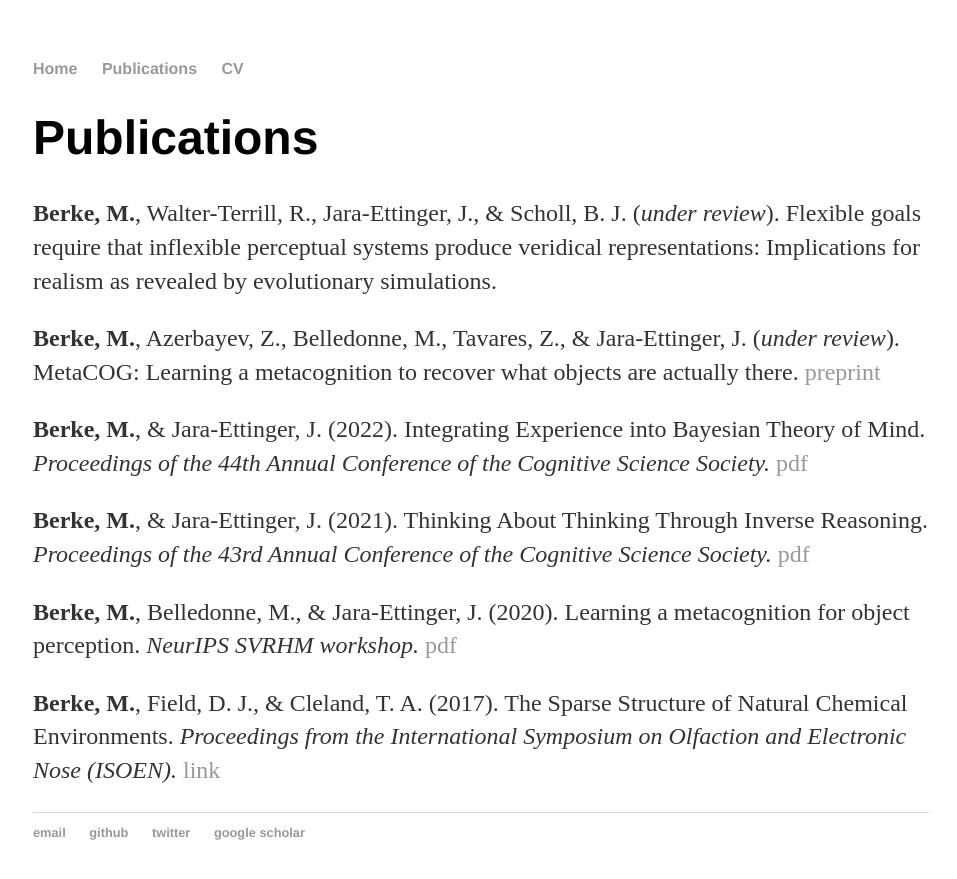
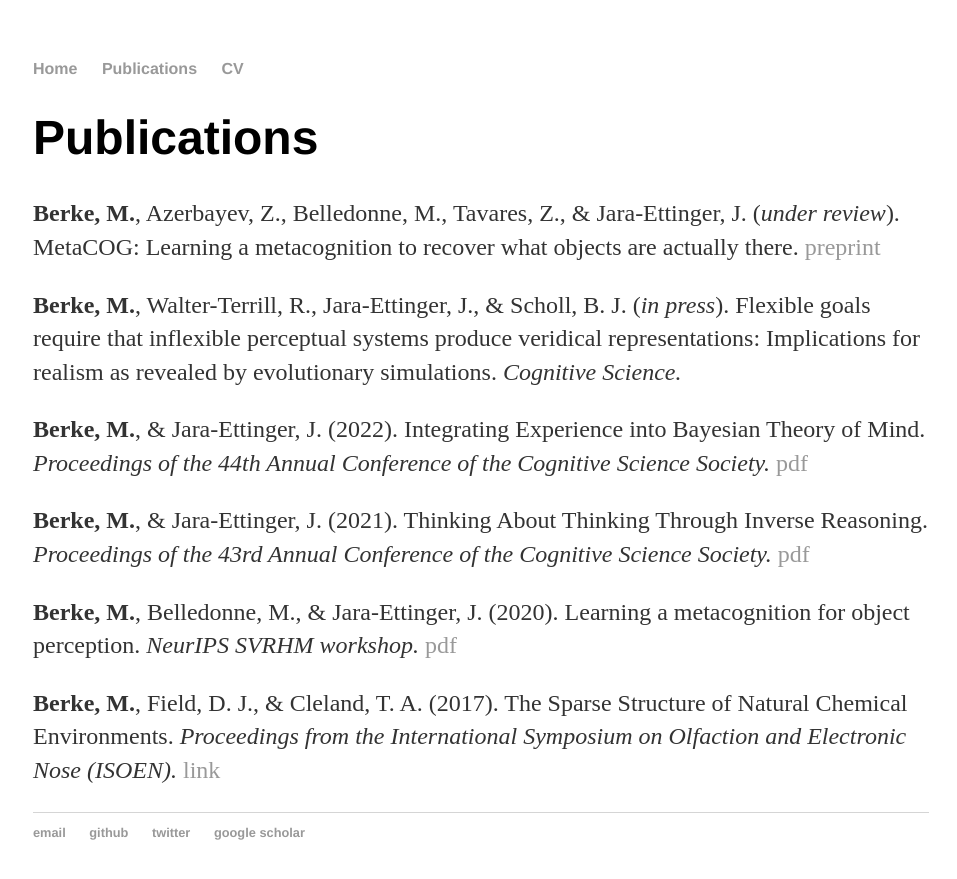
Before and after one commit to marleneberke/marleneberke.github.io, a Jekyll site: the page built from publications.html, in a window 1280 px wide. Shown: the top 879 px of the page, without its empty margins (159-1116 px from the left). Built offline with Jekyll 4.4.1, drawn with Linux system fonts in a browser that asks for light colours.

Commit message:
Update publications.html

```diff
--- a/publications.html
+++ b/publications.html
@@ -5,9 +5,9 @@
 
 <h1>Publications</h1>
 
-<p><b>Berke, M.</b>, Walter-Terrill, R., Jara-Ettinger, J., & Scholl, B. J. (<i>under review</i>). Flexible goals require that inflexible perceptual systems produce veridical representations: Implications for realism as revealed by evolutionary simulations. </p>
+<p><b>Berke, M.</b>, Azerbayev, Z., Belledonne, M., Tavares, Z., & Jara-Ettinger, J. (<i>under review</i>). MetaCOG: Learning a metacognition to recover what objects are actually there. <a href="https://github.com/marleneberke/marleneberke.github.io/raw/main/METACOG.pdf">preprint</a> </p>
 
-<p><b>Berke, M.</b>, Azerbayev, Z., Belledonne, M., Tavares, Z., & Jara-Ettinger, J. (<i>under review</i>). MetaCOG: Learning a metacognition to recover what objects are actually there. <a href="https://github.com/marleneberke/marleneberke.github.io/raw/main/METACOG.pdf">preprint</a> </p>
+<p><b>Berke, M.</b>, Walter-Terrill, R., Jara-Ettinger, J., & Scholl, B. J. (<i>in press</i>). Flexible goals require that inflexible perceptual systems produce veridical representations: Implications for realism as revealed by evolutionary simulations. <i>Cognitive Science.</i></p>
 
 <p><b>Berke, M.</b>, & Jara-Ettinger, J. (2022). Integrating Experience into Bayesian Theory of Mind. <i>Proceedings of the 44th Annual Conference of the Cognitive Science Society.</i> <a href="https://escholarship.org/content/qt8397z6nx/qt8397z6nx.pdf">pdf</a> </p>
 
```
